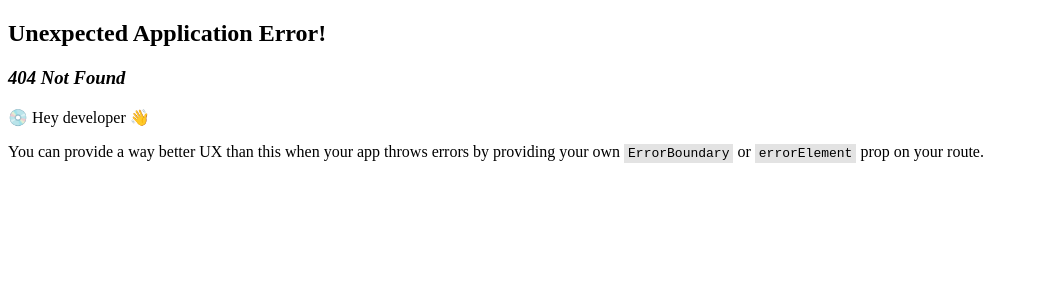
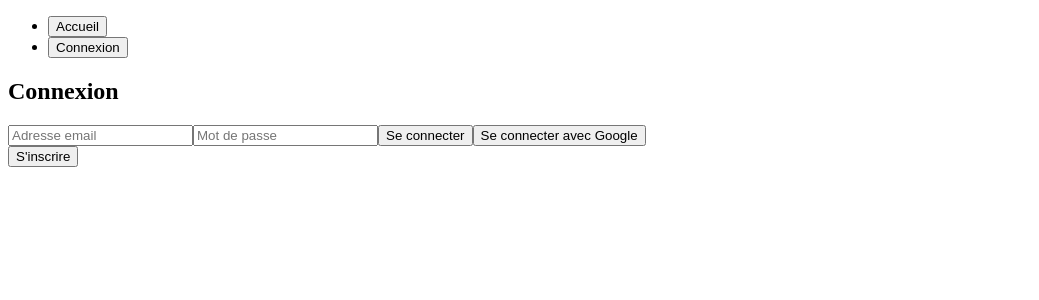
Before and after one commit to warzskynox12/nationglorycomu, a React (Vite) app: page /nationglorycomu/auth in a window 1280 px wide. Before the commit this address had no page. Shown: the top 300 px of the page, without its empty margins (0-1039 px from the left). Built offline with nearby package versions, Linux system fonts and the light colour scheme.

Commit message:
update: ng token

```diff
--- /dev/null
+++ b/src/App.jsx
@@ -0,0 +1,15 @@
+import { Outlet } from 'react-router-dom';
+
+
+function App() {
+
+  return (
+    <div className="App">
+      <div className="main">
+        <Outlet />
+      </div>
+    </div>
+  )
+}
+
+export default App
--- a/src/ProfilePage.jsx
+++ b/src/ProfilePage.jsx
@@ -7,6 +7,9 @@ import { v4 as uuidv4 } from 'uuid';
 import { getAuth, updateProfile } from "firebase/auth";
 import { getFirestore, doc, setDoc } from "firebase/firestore";
 import  Logout from './Logout';
+import  NationsAPI  from 'nationsapi';
+
+
 
 
 const ProfilePage = () => {
@@ -21,8 +24,16 @@ const ProfilePage = () => {
     const [isGoogleProvider, setIsGoogleProvider] = useState(false);
     const [profileImageUrl, setProfileImageUrl] = useState(null);
     const [newProfileImage, setNewProfileImage] = useState(null);
-
     const navigate = useNavigate()
+    const api = new NationsAPI('d74g32Q8nBfid48A7c8BTks4JRDkTL');
+    const non = api.getPlayersCount()
+    console.log(non)
+    useEffect(() => {
+        fetch('https://cors-anywhere.herokuapp.com/https://publicapi.nationsglory.fr/playercount')
+          .then(response => response.json())
+          .then(data => console.log(data))
+          .catch(error => console.error('Error:', error));
+      }, []);
 
     useEffect(() => {
         const unsubscribe = firebase.auth().onAuthStateChanged((user) => {
--- a/src/main.jsx
+++ b/src/main.jsx
@@ -1,21 +1,26 @@
-import React, { Children } from 'react';
+import React from 'react';
 import { RouterProvider, createBrowserRouter } from 'react-router-dom';
 import ReactDOM from 'react-dom';
 import AuthPage from './AuthPage';
 import ProfilePage from './ProfilePage';
 import HomePage from './HomePage';
+import App from './App';
 
 const router = createBrowserRouter([
   {
     path: '/nationglorycomu/',
-    element: <HomePage />,
-    Children:[
+    element: <App />,
+    children: [
       {
-        path: '/nationglorycomu/auth',
+        path: '',
+        element: <HomePage />
+      },
+      {
+        path: 'auth',
         element: <AuthPage />
       },
       {
-        path: '/nationglorycomu/profile',
+        path: 'profile',
         element: <ProfilePage />
       },
     ]
@@ -26,4 +31,4 @@ ReactDOM.createRoot(document.getElementById('root')).render(
   <React.StrictMode>
     <RouterProvider router={router} />
   </React.StrictMode>,
-)
+);
--- a/vite.config.js
+++ b/vite.config.js
@@ -1,8 +1,9 @@
-import { defineConfig } from 'vite'
-import react from '@vitejs/plugin-react'
+import { defineConfig } from 'vite';
+import react from '@vitejs/plugin-react';
 
-// https://vitejs.dev/config/
 export default defineConfig({
-  plugins: [react()],
+  plugins: [
+    react(), // Ajoutez le plugin react
+  ],
   base: "/nationglorycomu/"
-})
+});
```
Also changed, not shown: package.json (+6 -3 lines), 1 other file (tests, documents, lock files or other folders).
